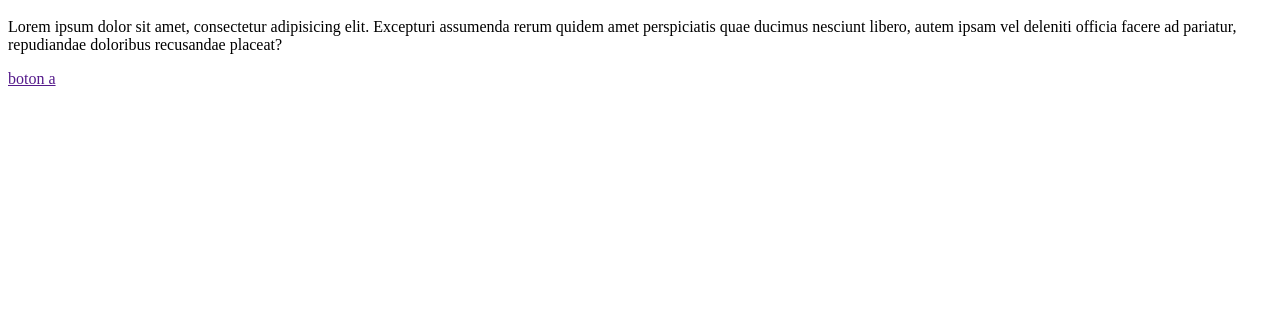
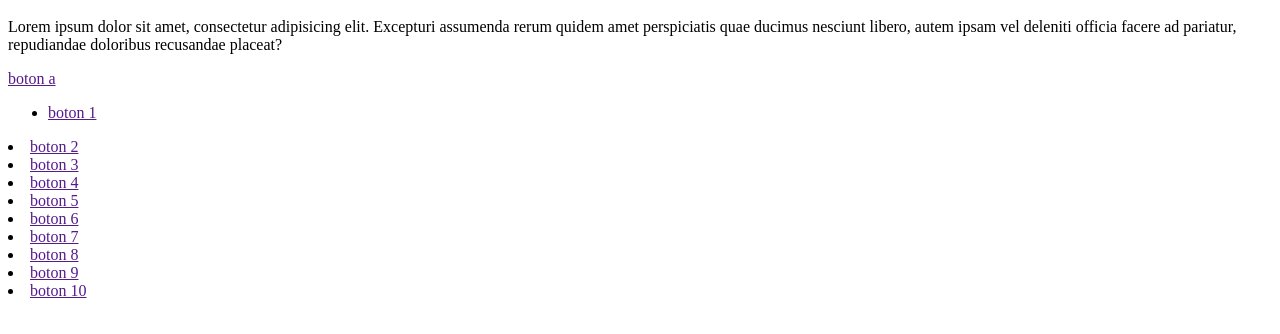
Before and after one commit to arquitectosoftwarediaz/practicayoutube, a plain HTML site: page index.html in a window 1280 px wide. Shown: the part 48-382 px from the top of the page. Drawn offline with Linux system fonts and the light colour scheme.

Commit message:
de nuevo subo cambios en rama 1

```diff
--- a/index.html
+++ b/index.html
@@ -7,5 +7,16 @@
     <p>Lorem ipsum dolor sit amet, consectetur adipisicing elit. Excepturi assumenda rerum quidem amet perspiciatis quae ducimus nesciunt libero, autem ipsam vel deleniti officia facere ad pariatur, repudiandae doloribus recusandae placeat?</p>
     <nav><a href="">boton a</a>
     </nav>
+    <nav><ul><li><a href="">boton 1</a></li></ul>
+        <li><a href="">boton 2</a></li></ul>
+        <li><a href="">boton 3</a></li></ul>
+        <li><a href="">boton 4</a></li></ul>
+        <li><a href="">boton 5</a></li></ul>
+        <li><a href="">boton 6</a></li></ul>
+        <li><a href="">boton 7</a></li></ul>
+        <li><a href="">boton 8</a></li></ul>
+        <li><a href="">boton 9</a></li></ul>
+        <li><a href="">boton 10</a></li></ul>
+</nav>
 </body>
 </html>
```
